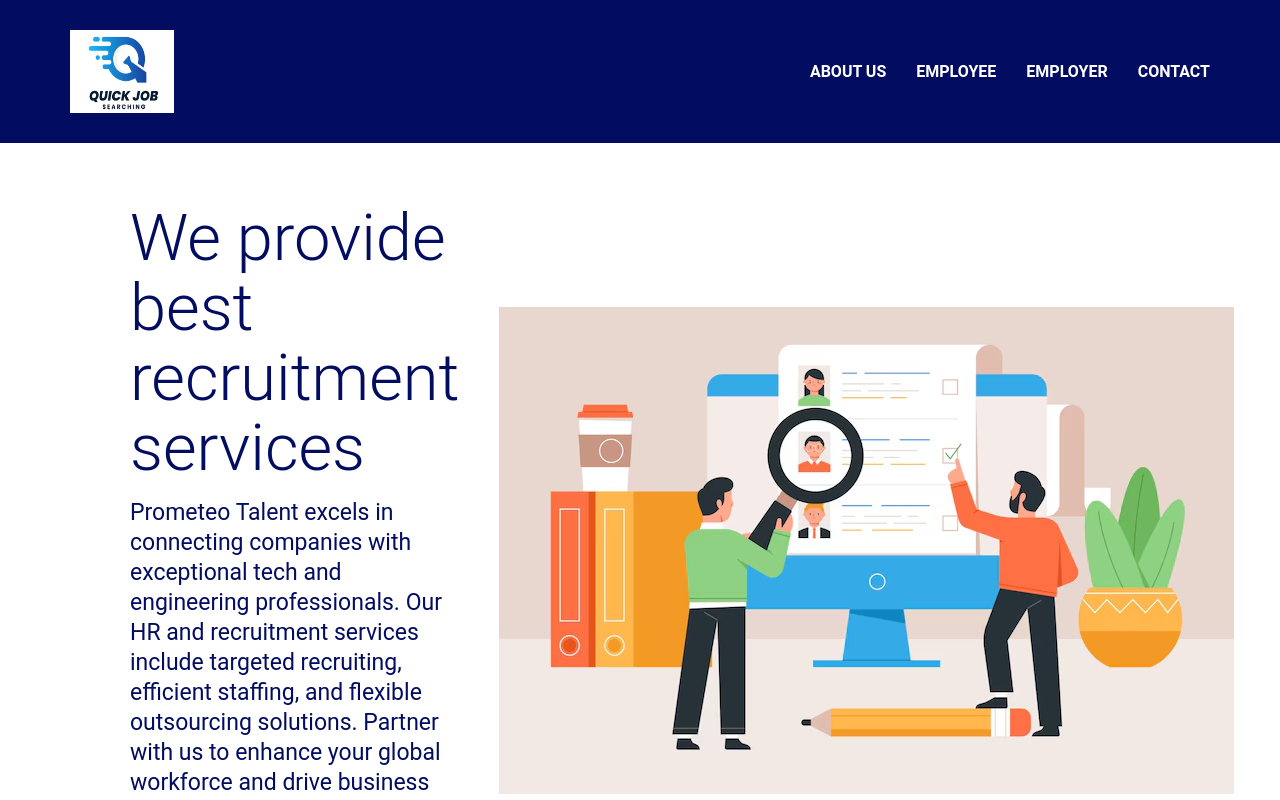
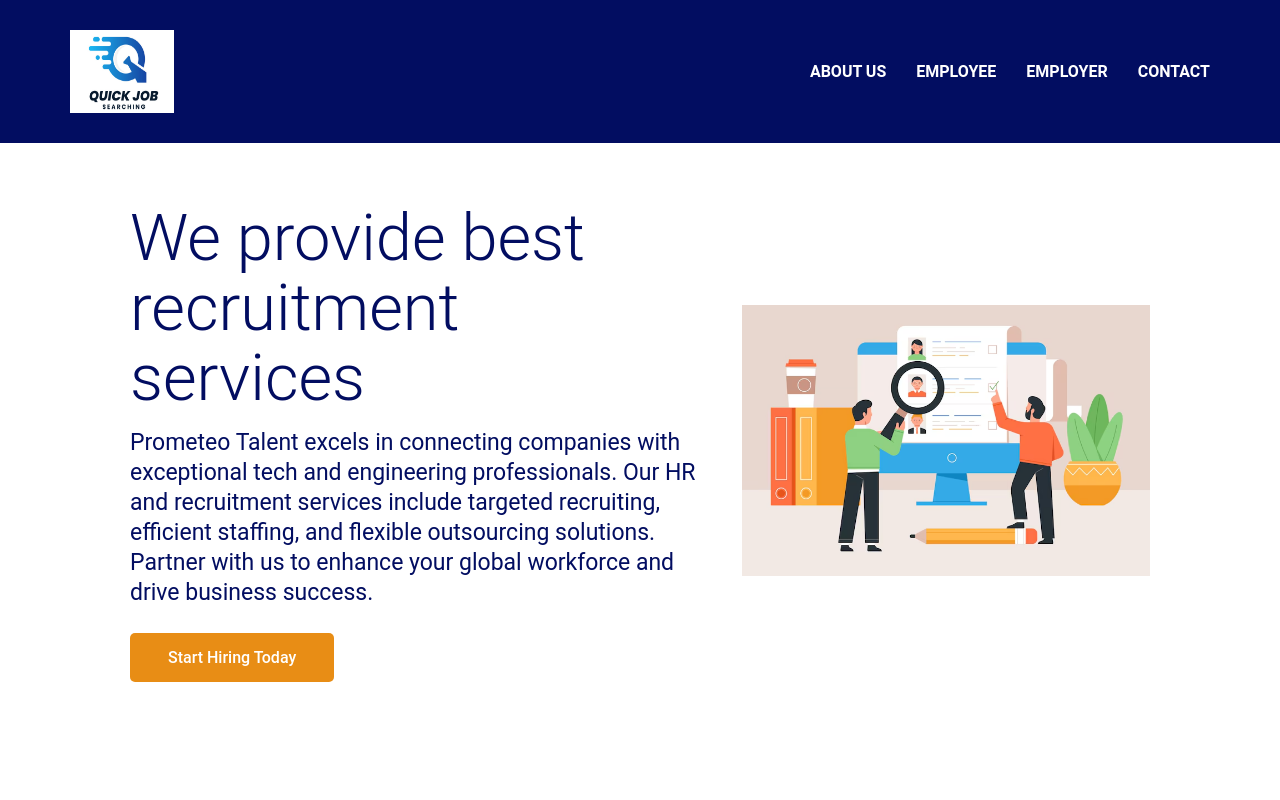
Before and after one commit to deveshshuklasparx/Jobportal, a React (Create React App) app: page / in a window 1280 px wide. Shown: the top 800 px of the page. Built offline with nearby package versions, Linux system fonts and the light colour scheme.

Commit message:
banner-home-page-css

```diff
--- a/src/component/Banner.css
+++ b/src/component/Banner.css
@@ -32,6 +32,16 @@
     max-width: 100%;
     padding-right: 0;
   }
+}
+.banner-section-wrappers .right-section{
+  width: 40%;
+  @media only screen and (max-width: 600px) {
+    width: 100%;
+  }
+
+}
+.banner-section-wrappers .right-section img{
+  width: 100%;
 }
 .banner-wrapper h1{
    font-size: 65px;
```
